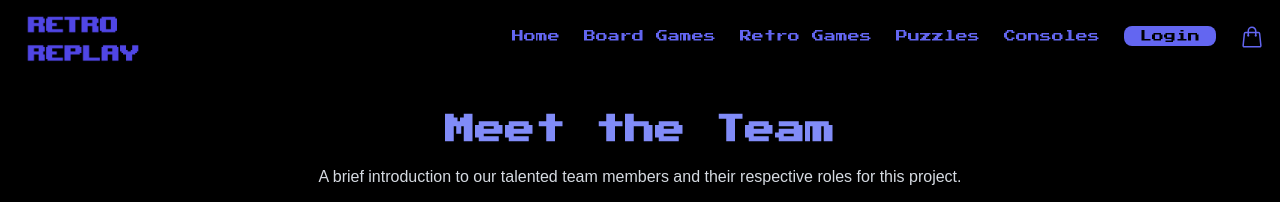
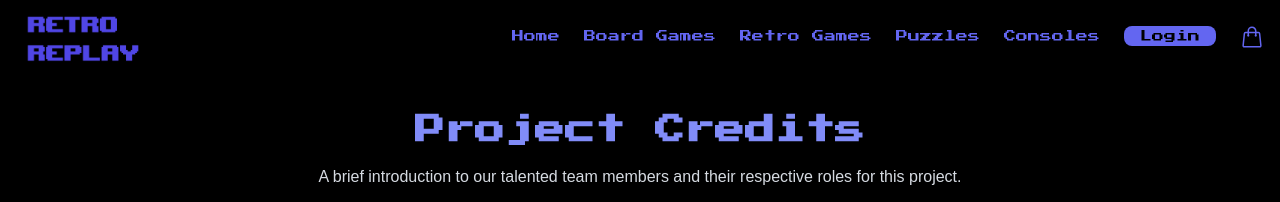
Before and after one commit to JSDWRLD/project_bravo, a React (Vite) app in the folder client/: page /credits in a window 1280 px wide. Shown: the top 202 px of the page. Built offline with nearby package versions, Linux system fonts and the light colour scheme.

Commit message:
update header of credits page

```diff
--- a/client/src/pages/Footer/Credits.jsx
+++ b/client/src/pages/Footer/Credits.jsx
@@ -50,7 +50,7 @@ const Credits = () => {
     <div className="flex flex-col bg-black py-12 min-h-full">
       <section className="text-gray-200 body-font relative container mx-auto my-10 p-6 rounded-lg shadow-lg">
         <div className="flex flex-col text-center w-full mb-12">
-          <h2 className="sm:text-3xl text-2xl font-bold font-retro title-font mb-4 text-indigo-400">Meet the Team</h2>
+          <h2 className="sm:text-3xl text-2xl font-bold font-retro title-font mb-4 text-indigo-400">Project Credits</h2>
           <p className="lg:w-2/3 mx-auto leading-relaxed text-base">
             A brief introduction to our talented team members and their respective roles for this project.
           </p>
```
